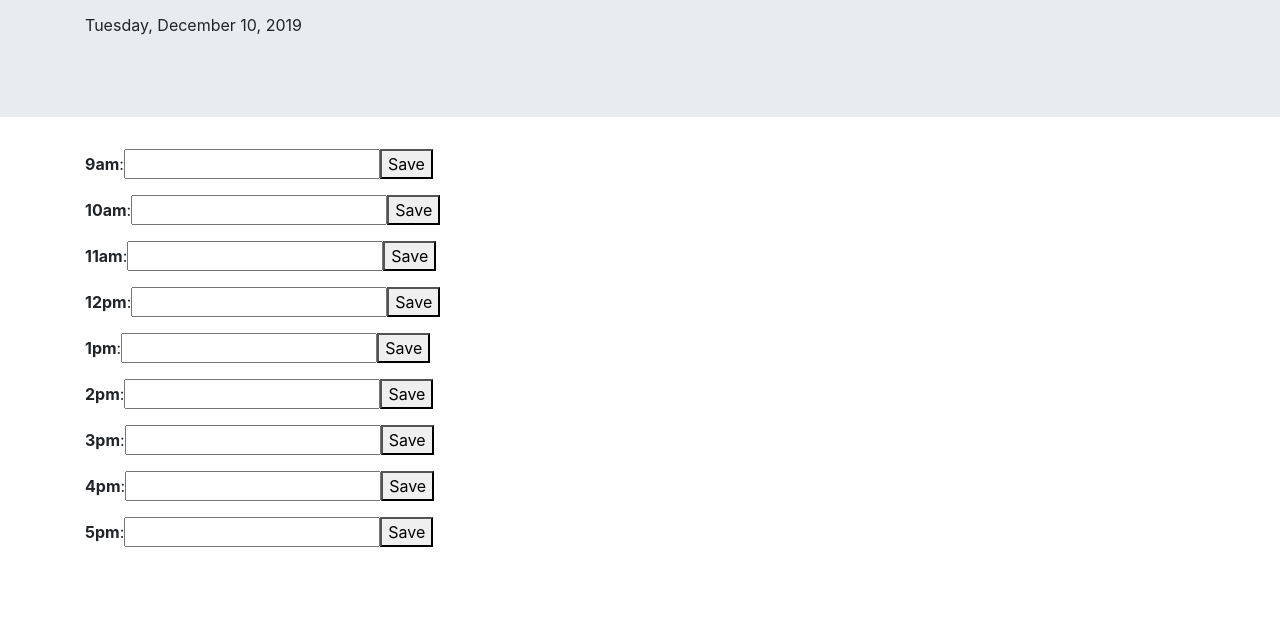
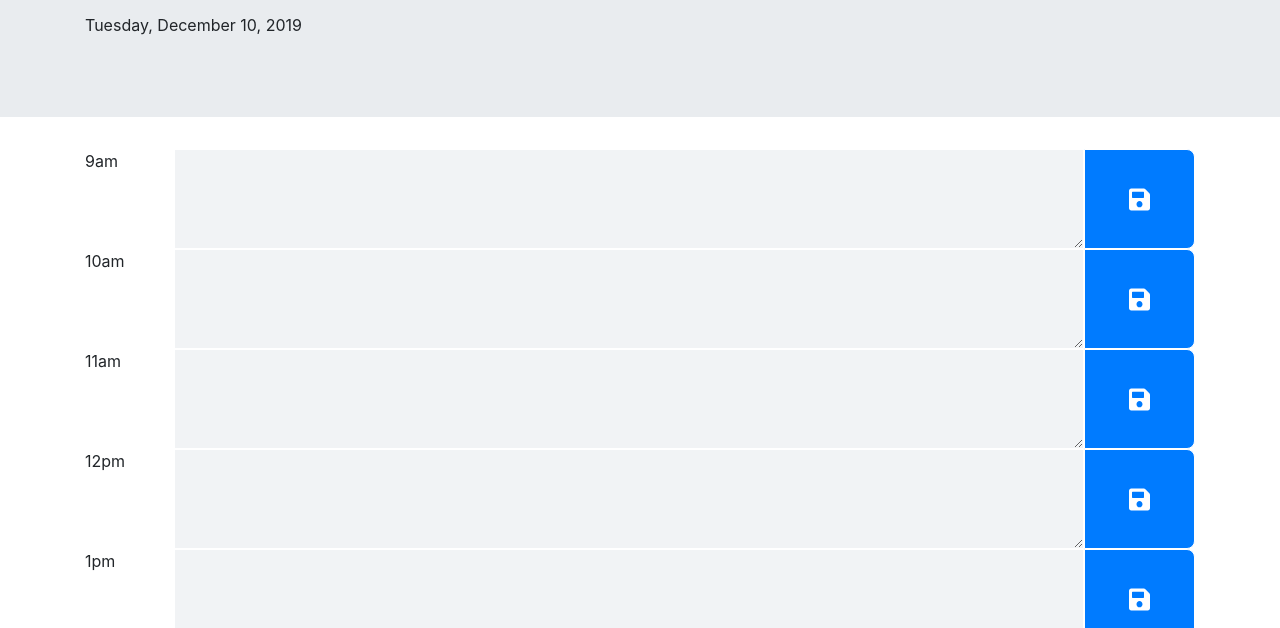
Before and after one commit to amandalatkins/day-planner, a plain HTML site: page index.html in a window 1280 px wide. Shown: the part 172-800 px from the top of the page. Drawn offline with nearby package versions, Linux system fonts and the light colour scheme.

Commit message:
Style day planner body for desktop

```diff
--- a/assets/css/style.css
+++ b/assets/css/style.css
@@ -0,0 +1,46 @@
+.hour-row {
+    height: 100px;
+}
+
+.hour-row:after {
+    content: '';
+    display:block;
+    clear:both;
+}
+
+.planner-container {
+    height: 100%;
+    float:left;
+}
+
+.hour-label {
+    width: 8%
+}
+
+.save {
+    width: 10%;
+    border: 1px solid #fff;
+    border-radius: 0 0.5rem 0.5rem 0;
+}
+
+.save > img {
+    height: 25px;
+    width: auto;
+}
+
+.save:hover {
+    border: 1px solid #fff;
+
+}
+.event {
+    width: 82%;
+    background-color: #f1f3f5;
+    color: #343a40;
+    border: 1px solid #fff;
+    padding: 1em;
+}
+
+.event:focus {
+    outline:none;
+    border-left: 2px solid #007bff
+}
--- a/assets/js/app.js
+++ b/assets/js/app.js
@@ -51,7 +51,13 @@ $(document).ready(function() {
     function renderPlanner() {
         // $('#plannerBody').empty();
         for (var i = firstHour; i <= lastHour; i++) {
-            $('#plannerBody').append('<p id="'+i+'"><strong>'+getHourFormatted(i)+'</strong>:<input type="text" value="'+plannerArray[today][i]+'" class="event" data-hour="'+i+'"/><button class="save" data-hour="'+i+'">Save</button></p>');
+            var html = '<div class="hour-row" id="'+i+'">';
+            html += '<div class="planner-container hour-label"><span>'+getHourFormatted(i)+'</span></div>';
+            html += '<textarea class="planner-container event" data-hour="'+i+'">'+plannerArray[today][i]+'</textarea>';
+            html += '<button class="planner-container save btn btn-primary" data-hour="'+i+'"><img src="assets/images/save-solid.svg"/></button>';
+            html += '</div>';
+
+            $('#plannerBody').append(html);
         }
     }
 
@@ -67,7 +73,7 @@ $(document).ready(function() {
         // If the event type was a click (ie from the save button) OR an enter key (from the keyup listener)
         if (e.type == "click" || e.keyCode == 13) {
             var hour = $(this).data().hour;
-            plannerArray[today][hour] = $('input[data-hour='+hour+']').val();
+            plannerArray[today][hour] = $('textarea[data-hour='+hour+']').val();
             storeArray();
         }
     }
--- a/index.html
+++ b/index.html
@@ -4,7 +4,7 @@
     <meta charset="UTF-8">
     <meta name="viewport" content="width=device-width, initial-scale=1.0">
     <meta http-equiv="X-UA-Compatible" content="ie=edge">
-    <title>Document</title>
+    <title>Work Day Planner</title>
 
     <!-- Include Stylesheets -->
     <link rel="stylesheet" href="https://maxcdn.bootstrapcdn.com/bootstrap/4.0.0/css/bootstrap.min.css">
```
Also changed, not shown: assets/images/save-solid.svg (added).
